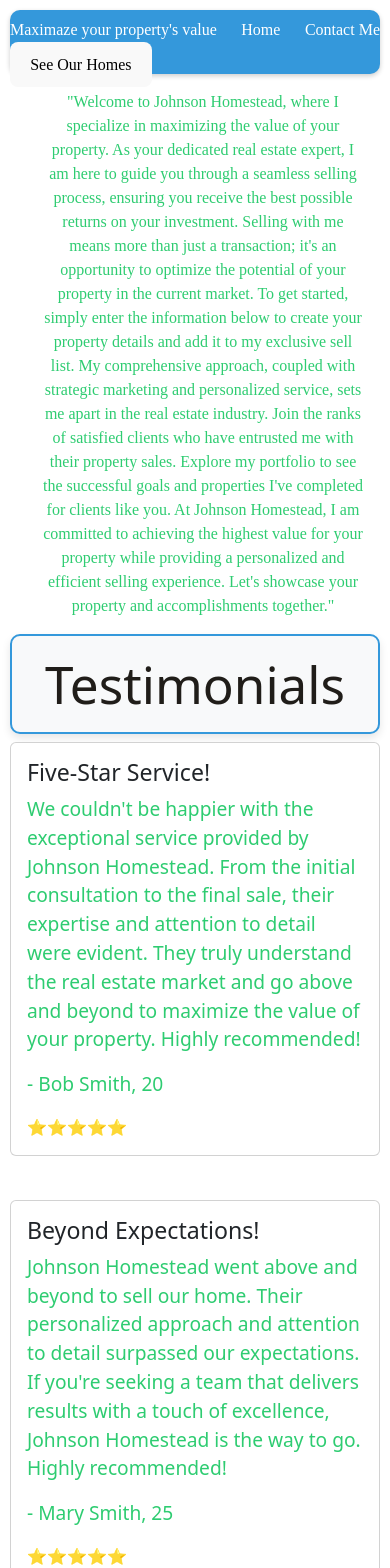
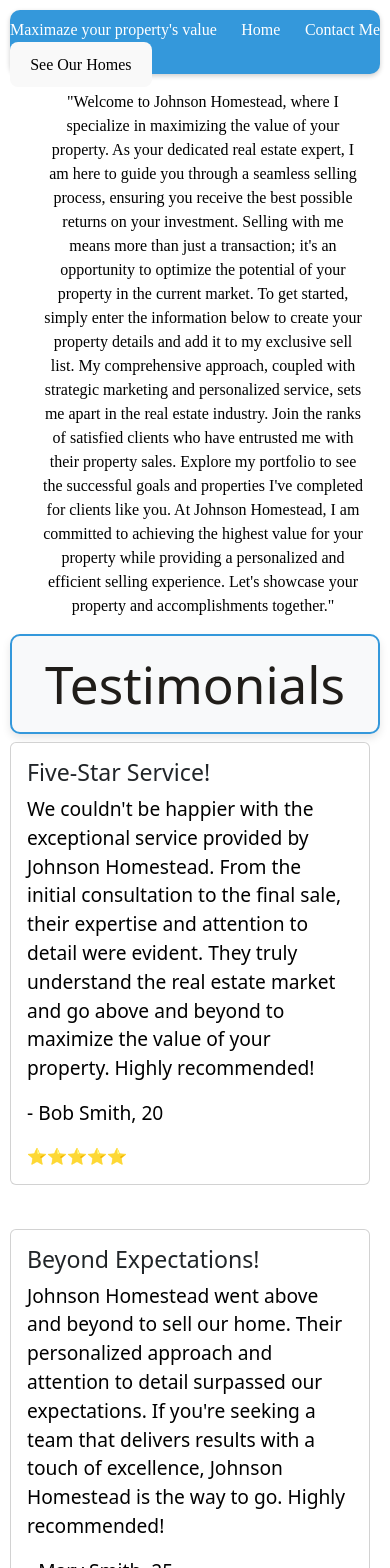
Before and after one commit to Batista0523/johnson-portoflio-front, a React (Vite) app: page / in a window 390 px wide. Shown: the top 1568 px of the page. Built offline with nearby package versions, Linux system fonts and the light colour scheme.

Commit message:
styling the indexpage make some nice hover to the cards

```diff
--- a/src/container/Index/IndexPage.css
+++ b/src/container/Index/IndexPage.css
@@ -1,4 +1,3 @@
-
 .container-fluid {
     padding: 20px;
   }
@@ -16,13 +15,19 @@
     border: 1px solid #ddd;
     border-radius: 8px;
     margin-bottom: 20px;
+    transition: transform 0.3s ease-in-out;
+  }
+
+  .card:hover {
+    transform: scale(1.09);
   }
 
   .card-body {
     padding: 15px;
   }
 
-  h3, h4 {
+  h3,
+  h4 {
     margin-bottom: 10px;
   }
 
@@ -36,9 +41,12 @@
 
   p {
     font-size: 1.2rem;
-    color: #2ecc71;
+    color: #000000;
   }
 
+  .mt-2 {
+    color: rgb(27, 192, 27);
+  }
 
   @media (max-width: 768px) {
     h1 {
@@ -52,4 +60,8 @@
     .img-fluid {
       height: 150px;
     }
+
+    .card {
+      margin-right: 10px;
+    }
   }
```
